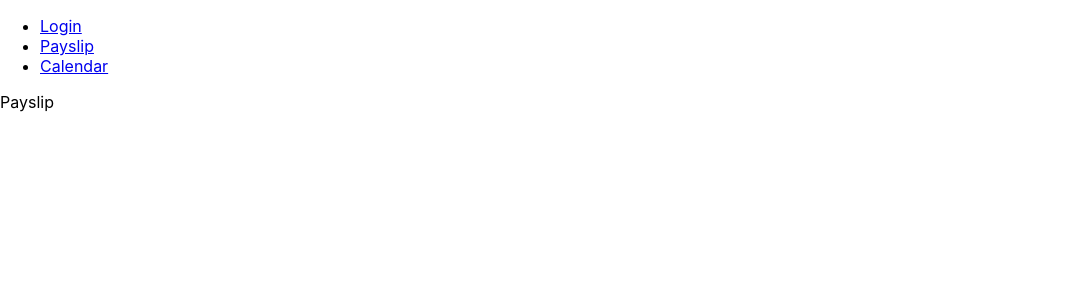
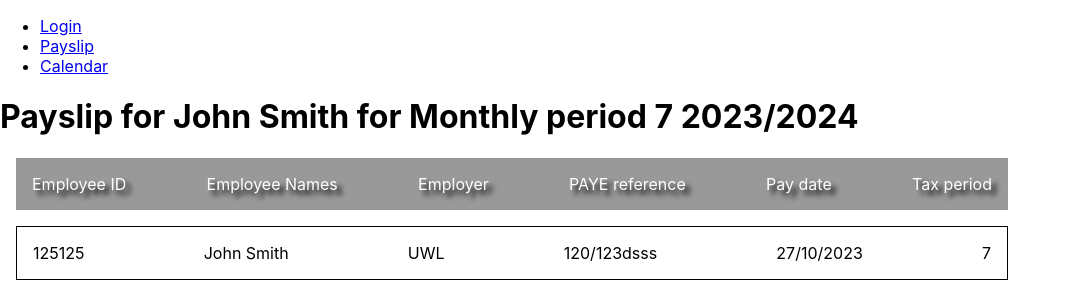
Before and after one commit to KaloyanBobev/payslip-app, a React (Create React App) app: page /payslip in a window 1280 px wide. Shown: the top 300 px of the page, without its empty margins (0-1070 px from the left). Built offline with nearby package versions, Linux system fonts and the light colour scheme.

Commit message:
create a top heading with information for employee

```diff
--- a/src/pages/Payslip.js
+++ b/src/pages/Payslip.js
@@ -1,5 +1,25 @@
 import React from "react";
 
 export default function Payslip() {
-  return <div>Payslip</div>;
+  return (
+    <div className="payslip-container">
+      <h1>Payslip for John Smith for Monthly period 7 2023/2024</h1>
+      <div className="employee-info-heading">
+        <div>Employee ID</div>
+        <div>Employee Names</div>
+        <div>Employer</div>
+        <div>PAYE reference</div>
+        <div>Pay date</div>
+        <div>Tax period</div>
+      </div>
+      <div className="employee-info">
+        <div>125125</div>
+        <div>John Smith</div>
+        <div>UWL</div>
+        <div>120/123dsss</div>
+        <div>27/10/2023</div>
+        <div>7</div>
+      </div>
+    </div>
+  );
 }
```
